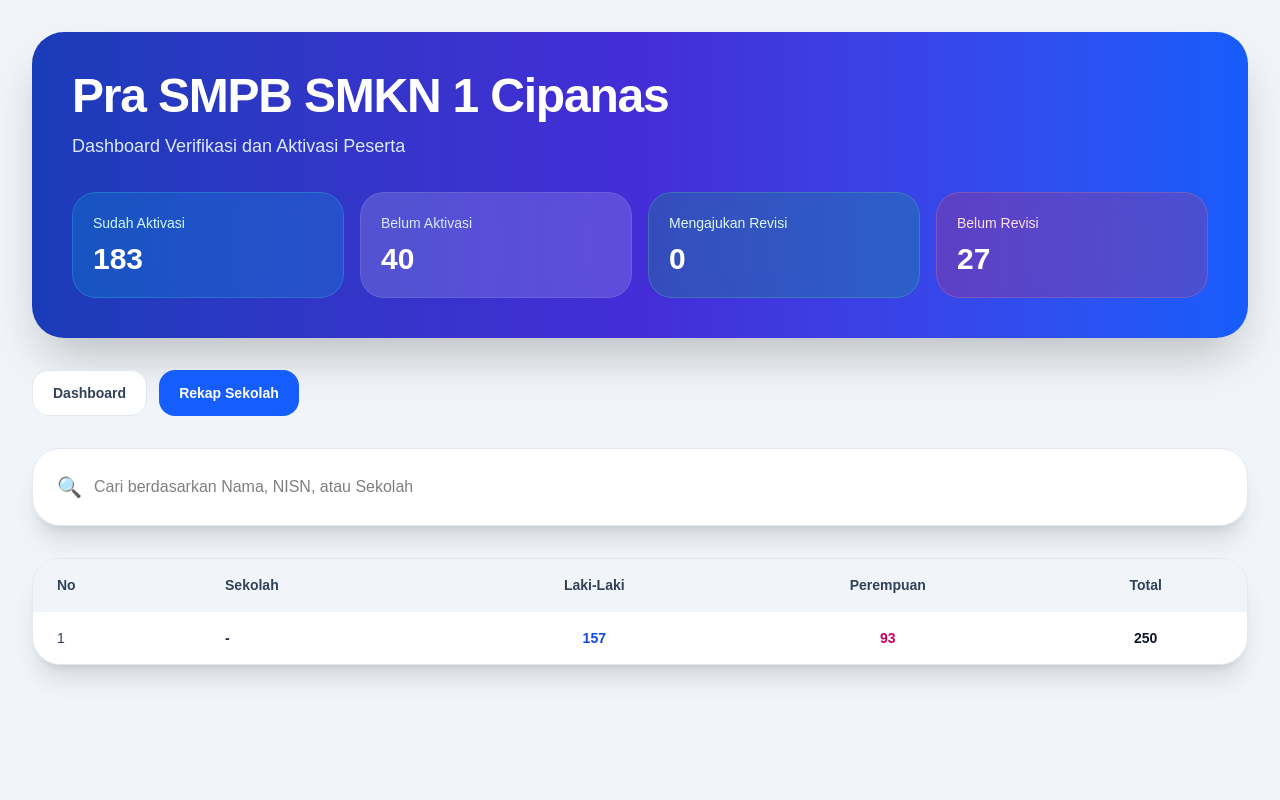
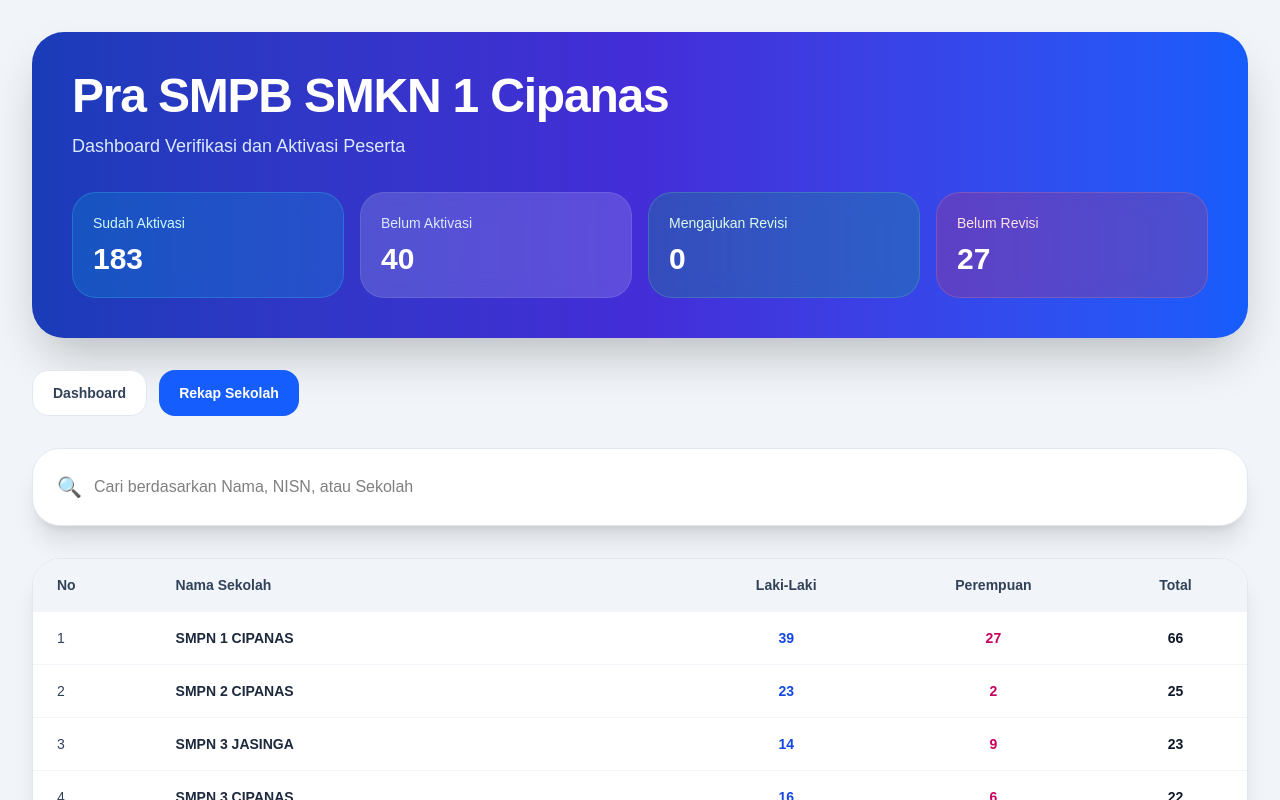
Before and after one commit to ptnvaksin4-spec/laporan-verval, a Next.js app: page / in a window 1280 px wide. Both pictures are taken after a click on the button "Rekap Sekolah". Shown: the top 800 px of the page. Built offline with nearby package versions, Linux system fonts and the light colour scheme.

Commit message:
fix text contrast

```diff
--- a/app/page.tsx
+++ b/app/page.tsx
@@ -11,6 +11,7 @@ export default function Home() {
     fetch("/laporan.csv")
       .then((res) => res.text())
       .then((text) => {
+
         const rows = text
           .trim()
           .split("\n")
@@ -30,47 +31,62 @@ export default function Home() {
 
         setData(result);
       });
+
   }, []);
 
-  // FILTER SEARCH
+  // FILTER DATA
   const filteredData = useMemo(() => {
+
     return data.filter((item) => {
+
       if (!search) return true;
 
       return Object.values(item)
         .join(" ")
         .toLowerCase()
         .includes(search.toLowerCase());
+
     });
+
   }, [data, search]);
 
   // REKAP SEKOLAH
   const rekapSekolah = useMemo(() => {
+
     const sekolahMap = new Map();
 
     filteredData.forEach((item) => {
 
-      const namaSekolah =
-        item["Asal Sekolah"] ||
-        item["Sekolah Asal"] ||
-        item["Sekolah"] ||
-        "-";
+      // CARI KOLOM SEKOLAH OTOMATIS
+      const sekolahKey = Object.keys(item).find((key) =>
+        key.toLowerCase().includes("sekolah")
+      );
 
-      const jenisKelamin = (
-        item["Jenis Kelamin"] ||
-        item["JK"] ||
-        ""
-      )
-        .toLowerCase()
-        .trim();
+      const namaSekolah = sekolahKey
+        ? item[sekolahKey]
+        : "Tidak Diketahui";
 
+      // CARI KOLOM JK OTOMATIS
+      const jkKey = Object.keys(item).find(
+        (key) =>
+          key.toLowerCase().includes("jenis kelamin") ||
+          key.toLowerCase() === "jk"
+      );
+
+      const jenisKelamin = jkKey
+        ? String(item[jkKey]).toLowerCase().trim()
+        : "";
+
+      // BUAT DATA SEKOLAH
       if (!sekolahMap.has(namaSekolah)) {
+
         sekolahMap.set(namaSekolah, {
           nama: namaSekolah,
           laki: 0,
           perempuan: 0,
           total: 0,
         });
+
       }
 
       const sekolah: any = sekolahMap.get(namaSekolah);
@@ -92,6 +108,7 @@ export default function Home() {
       }
 
       sekolah.total += 1;
+
     });
 
     return Array.from(sekolahMap.values()).sort(
@@ -253,9 +270,11 @@ export default function Home() {
 
         {/* DASHBOARD */}
         {menu === "dashboard" && (
+
           <div className="grid grid-cols-1 md:grid-cols-2 xl:grid-cols-3 gap-6">
 
             {filteredData.map((item, index) => (
+
               <div
                 key={index}
                 className="bg-white rounded-[28px] border border-slate-200 shadow-md hover:shadow-2xl transition-all duration-300 overflow-hidden"
@@ -287,6 +306,7 @@ export default function Home() {
                         !key.toLowerCase().includes("waktu")
                     )
                     .map(([key, value], i) => (
+
                       <div
                         key={i}
                         className="py-3 border-b border-slate-100 last:border-b-0"
@@ -301,18 +321,22 @@ export default function Home() {
                         </div>
 
                       </div>
+
                     ))}
 
                 </div>
 
               </div>
+
             ))}
 
           </div>
+
         )}
 
         {/* REKAP SEKOLAH */}
         {menu === "sekolah" && (
+
           <div className="bg-white rounded-[28px] border border-slate-200 shadow-xl overflow-hidden">
 
             <div className="overflow-auto">
@@ -320,6 +344,7 @@ export default function Home() {
               <table className="w-full min-w-[700px]">
 
                 <thead className="bg-slate-100">
+
                   <tr>
 
                     <th className="text-left px-6 py-4 text-sm font-bold text-slate-700">
@@ -327,7 +352,7 @@ export default function Home() {
                     </th>
 
                     <th className="text-left px-6 py-4 text-sm font-bold text-slate-700">
-                      Sekolah
+                      Nama Sekolah
                     </th>
 
                     <th className="text-center px-6 py-4 text-sm font-bold text-slate-700">
@@ -343,10 +368,13 @@ export default function Home() {
                     </th>
 
                   </tr>
+
                 </thead>
 
                 <tbody>
+
                   {rekapSekolah.map((item: any, index) => (
+
                     <tr
                       key={index}
                       className="border-t border-slate-100 hover:bg-slate-50"
@@ -373,7 +401,9 @@ export default function Home() {
                       </td>
 
                     </tr>
+
                   ))}
+
                 </tbody>
 
               </table>
@@ -381,6 +411,7 @@ export default function Home() {
             </div>
 
           </div>
+
         )}
 
       </div>
```
